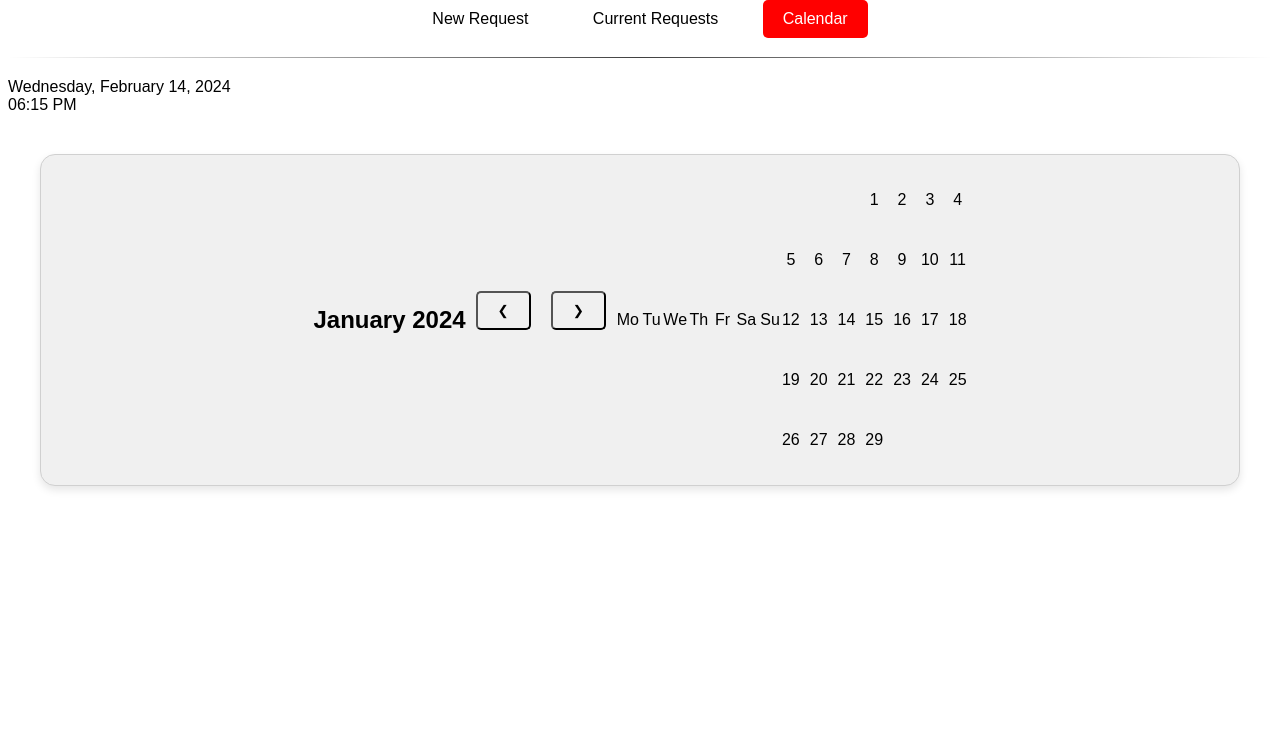
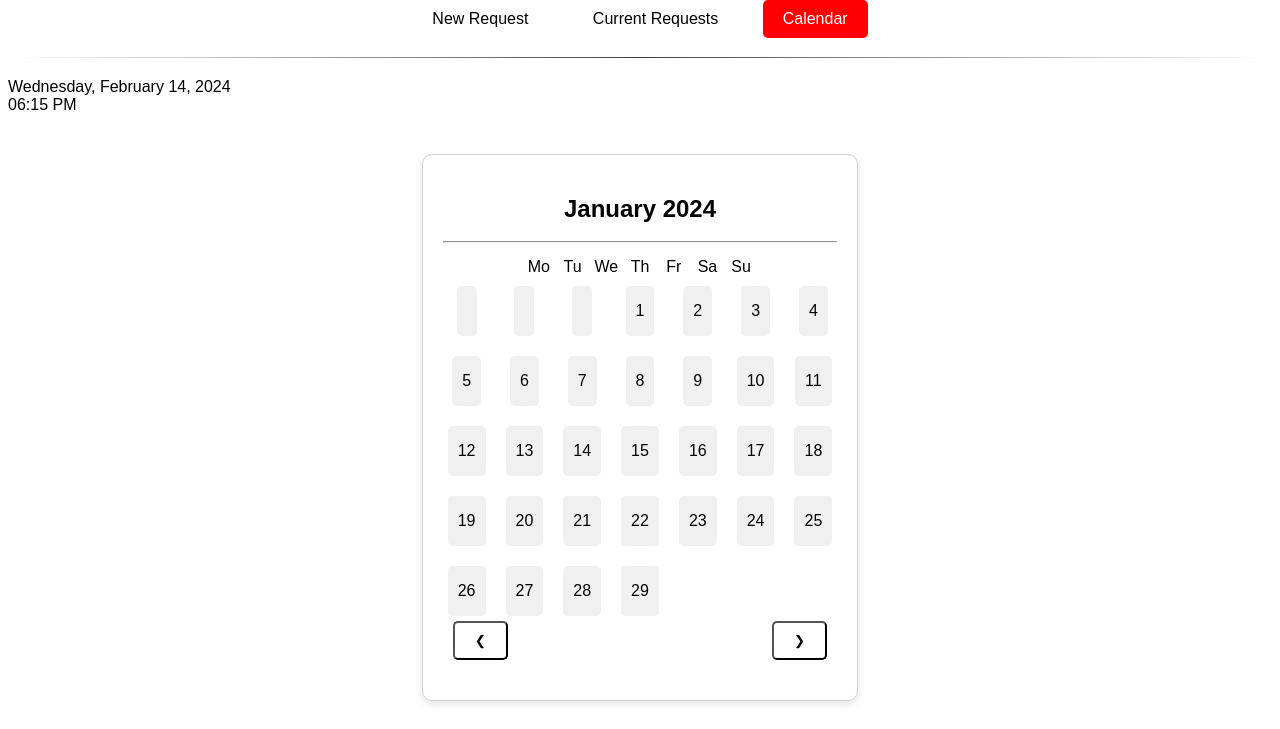
Before and after one commit to uiowaSEP2024/003_MAGNA, a Django app: page /calendar in a window 1280 px wide. Shown: the part 82-811 px from the top of the page. Before the commit the page ends 572 px from the top, so only its background shows below. Run offline with Django 4.2, Linux system fonts and the light colour scheme.

Commit message:
Fixed request card
While trying to fix the calendar I accidentally fixed the card on the request page, now it looks good, not same as figma but good. Calendar is looking alot better but still fixing the format with the days at the top

```diff
--- a/forms/templates/calendar.html
+++ b/forms/templates/calendar.html
@@ -38,12 +38,12 @@
  <!-- Calendar structure -->
 <div class="container calendar-container">
     <div class="calendar-card">
-        <h2>January 2024</h2>
-        <!-- Calendar navigation -->
-        <div class="calendar-navigation">
-            <button class="nav-button" onclick="navigateCalendar('prev')">❮</button>
-            <button class="nav-button" onclick="navigateCalendar('next')">❯</button>
-        </div>
+        <!-- Month and Year -->
+        <h2 id="calendar-title">January 2024</h2>
+
+        <!-- Separator Line -->
+        <hr class="calendar-separator">
+
         <!-- Days of the week -->
         <div class="calendar-days">
             <div>Mo</div>
@@ -54,9 +54,16 @@
             <div>Sa</div>
             <div>Su</div>
         </div>
+
         <!-- Calendar dates -->
         <div class="calendar-dates">
             <!-- Dates will be generated by scripts.js -->
+        </div>
+
+        <!-- Calendar navigation buttons at the bottom -->
+        <div class="calendar-navigation">
+            <button class="nav-button" id="prevMonth">❮</button>
+            <button class="nav-button" id="nextMonth">❯</button>
         </div>
     </div>
 </div>
--- a/forms/templates/requests.html
+++ b/forms/templates/requests.html
@@ -36,7 +36,7 @@
 
 <div class="container">
     {% for request in requests %}
-    <div class="card request-card status-{{ request.approval_status }}">
+    <div class="request-card status-{{ request.approval_status }}">
         <div class="request-card-top">
             <span class="close-btn">X</span>
             <div class="issue-date">Issue Date: {{ request.start_date|date:"m/d/Y" }}</div>
--- a/static/css/styles.css
+++ b/static/css/styles.css
@@ -287,6 +287,10 @@
     flex-direction: column;
 }
 
+.request-card:hover {
+    background-color: #fff; /* Keep the background color the same on hover */
+}
+
 .request-card-top {
     background-color: #FFEB3B; /* Default color, will be overridden based on status */
     color: white;
@@ -359,43 +363,67 @@
 }
 
 .calendar-card {
-    background-color: #f0f0f0;
+    background-color: #fff;
     border: 1px solid #d0d0d0;
-    border-radius: 15px;
+    border-radius: 10px;
     padding: 20px;
     text-align: center;
     position: relative;
     box-shadow: 0 4px 8px rgba(0, 0, 0, 0.1);
-    width: 100%;
+    width: auto;
     height: auto;
     display: flex;
     align-items: center;
     justify-content: center;
     margin: auto;
     cursor: default; /* Default cursor for calendar card */
+    flex-direction: column;
+
+}
+
+#calendar-title {
+    /* Style for the month and year */
+    margin-bottom: 0.5rem; /* Adjust space below the title */
 }
 
 /* Make sure to remove any unwanted hover effects if they are inherited from the .card class */
 .calendar-card:hover {
-    background-color: #f0f0f0; /* Keep the background color the same on hover */
+    background-color: #fff; /* Keep the background color the same on hover */
+}
+
+/* Specific separator for the calendar */
+.calendar-card .calendar-separator {
+    width: 100%; /* Make separator full width */
+    height: 2px; /* Adjust height as needed */
+    background: linear-gradient(to right, transparent, #333, transparent); /* Or any other style as per Figma */
+    margin: 10px 0; /* Space above and below the separator */
 }
 
 .calendar-navigation {
+    width: 100%; /* Full width */
     display: flex;
     justify-content: space-between;
     margin-bottom: 20px;
 }
 
-.calendar-days {
+.calendar-days,
+.calendar-dates {
     display: grid;
-    grid-template-columns: repeat(7, 1fr);
-    text-align: center;
+    grid-template-columns: repeat(7, 1fr); /* Create 7 columns of equal width */
+    gap: 10px; /* This gap should be the same for both .calendar-days and .calendar-dates */
+    justify-items: center; /* This will center the content within each grid item */
 }
 
-.calendar-dates {
-    display: grid;
-    grid-template-columns: repeat(7, 1fr); /* 7 days per week */
-    grid-gap: 10px;
+.calendar-days div,
+.calendar-dates .calendar-date {
+    display: flex;
+    justify-content: center;
+    align-items: center;
+}
+
+.calendar-days div {
+    /* Assign height or padding as needed to match the design */
+    padding: 5px 0; /* Example padding, adjust as needed */
 }
 
 .calendar-date {
@@ -406,4 +434,14 @@
     background-color: #f0f0f0;
     border-radius: 5px; /* Optional, for rounded corners */
     /* Add any other styles you want for the date boxes */
+    padding: 10px;
+    margin: 5px;
 }
+
+/* Style for the current date based on Figma */
+.calendar-date.current-date {
+    background-color: #ff3b30; /* Red background for the current date */
+    color: #fff; /* White text for the current date */
+    border-radius: 50%; /* Circular shape */
+    /* ... other styles */
+}
--- a/static/js/scripts.js
+++ b/static/js/scripts.js
@@ -83,6 +83,8 @@
 function generateCalendar(year, month) {
     const firstDayOfMonth = new Date(year, month, 1).getDay();
     const daysInMonth = new Date(year, month + 1, 0).getDate();
+    const dateElement = document.createElement('div');
+    dateElement.classList.add('calendar-date');
 
     // Adjusting for the fact that JavaScript counts Sunday as 0
     const dayOffset = firstDayOfMonth === 0 ? 6 : firstDayOfMonth - 1;
@@ -111,6 +113,19 @@
     }
 }
 
+function highlightCurrentDate() {
+    const today = new Date();
+    const todayDate = today.getDate();
+    if (today.getFullYear() === currentYear && today.getMonth() === currentMonth) {
+        const dateElements = document.querySelectorAll('.calendar-date');
+        dateElements.forEach(function(el) {
+            if (parseInt(el.textContent) === todayDate) {
+                el.classList.add('current-date');
+            }
+        });
+    }
+}
+
 document.addEventListener('DOMContentLoaded', function() {
 
     // Update the date/time on page load
```
